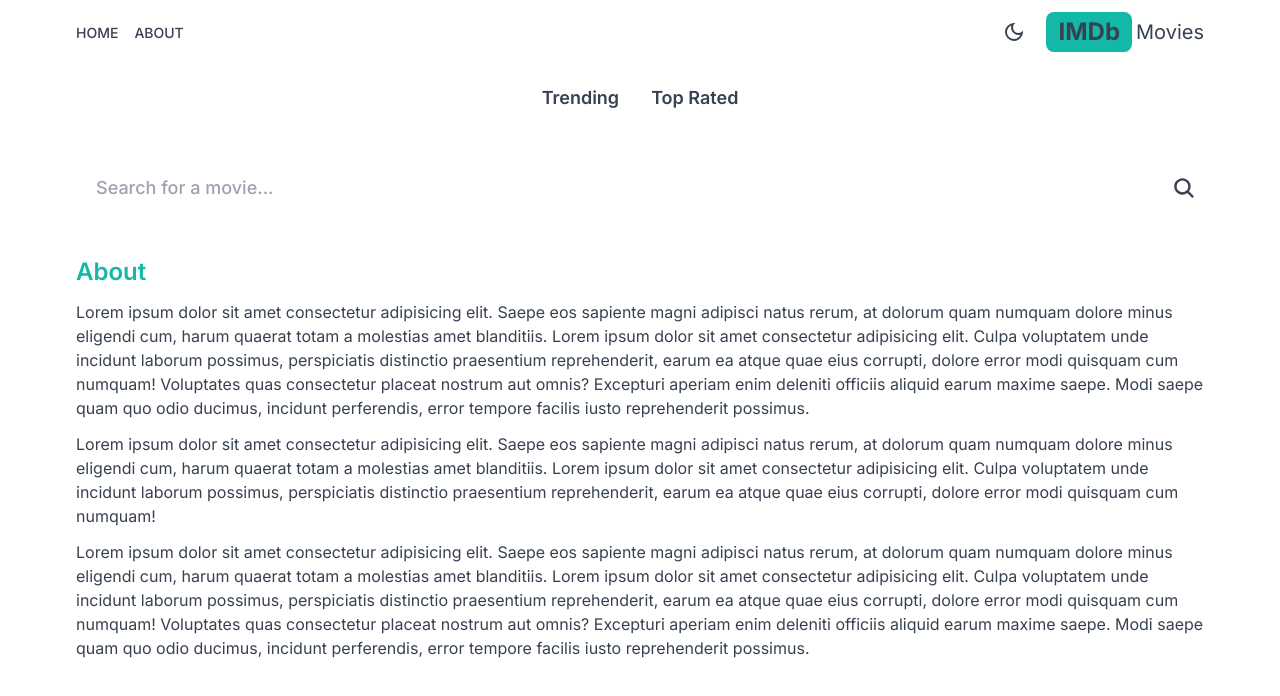
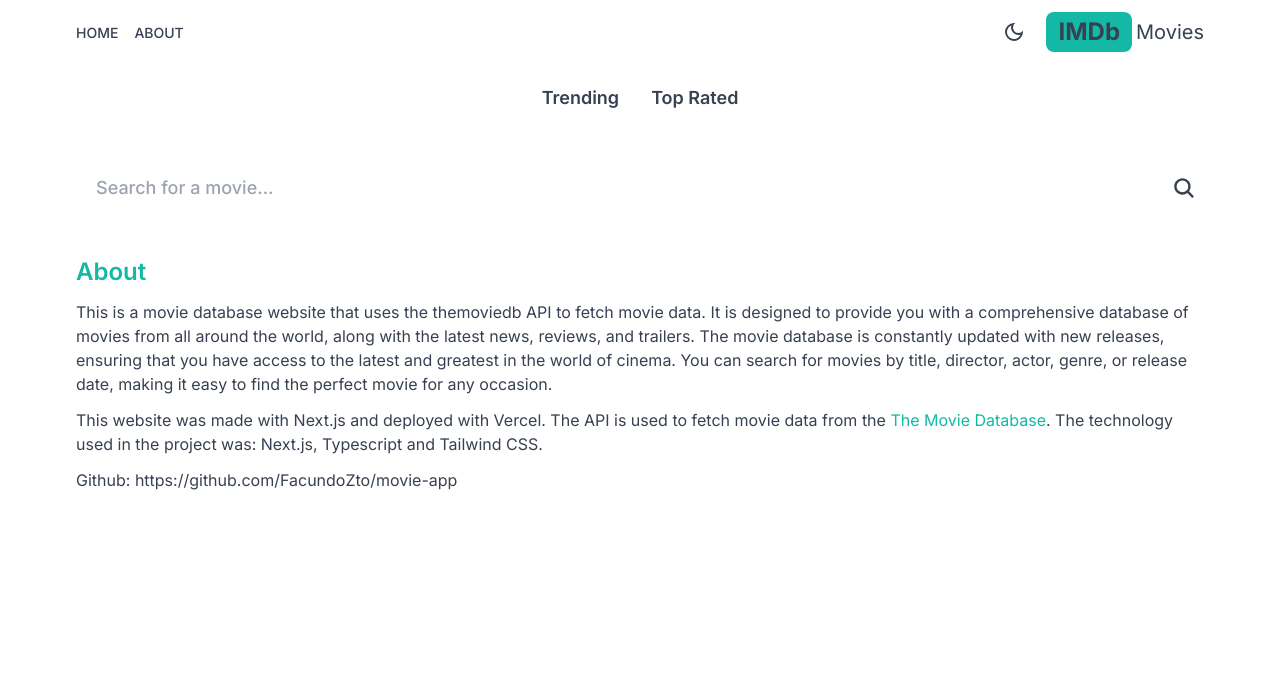
Before and after one commit to FacundoZto/movie-app, a Next.js app: page /about in a window 1280 px wide. Shown: the top 696 px of the page. Built offline with nearby package versions, Linux system fonts and the light colour scheme.

Commit message:
Update About page

```diff
--- a/src/app/about/page.tsx
+++ b/src/app/about/page.tsx
@@ -5,21 +5,26 @@ const About = () => {
     <div className='flex flex-col max-w-6xl mx-auto p-3 gap-3'>
       <h2 className='text-2xl font-semibold text-teal-500'>About</h2>
       <p>
-        Lorem ipsum dolor sit amet consectetur adipisicing elit. Saepe eos sapiente magni adipisci natus rerum, at dolorum quam numquam dolore minus eligendi cum, harum quaerat totam a molestias amet blanditiis.
-        Lorem ipsum dolor sit amet consectetur adipisicing elit. Culpa voluptatem unde incidunt laborum possimus, perspiciatis distinctio praesentium reprehenderit, earum ea atque quae eius corrupti, dolore error modi quisquam cum numquam!
-        Voluptates quas consectetur placeat nostrum aut omnis? Excepturi aperiam enim deleniti officiis aliquid earum maxime saepe. Modi saepe quam quo odio ducimus, incidunt perferendis, error tempore facilis iusto reprehenderit possimus.
+        This is a movie database website that uses the themoviedb API to fetch movie data.
+        It is designed to provide you with a comprehensive database of
+        movies from all around the world, along with the latest news, reviews,
+        and trailers. The movie database is constantly updated with new
+        releases, ensuring that you have access to the latest and greatest in
+        the world of cinema. You can search for movies by title, director,
+        actor, genre, or release date, making it easy to find the perfect movie
+        for any occasion.
       </p>
 
       <p>
-        Lorem ipsum dolor sit amet consectetur adipisicing elit. Saepe eos sapiente magni adipisci natus rerum, at dolorum quam numquam dolore minus eligendi cum, harum quaerat totam a molestias amet blanditiis.
-        Lorem ipsum dolor sit amet consectetur adipisicing elit. Culpa voluptatem unde incidunt laborum possimus, perspiciatis distinctio praesentium reprehenderit, earum ea atque quae eius corrupti, dolore error modi quisquam cum numquam!
+        This website was made with Next.js and deployed with Vercel.
+        The API is used to fetch movie data from the <a href="https://www.themoviedb.org/" className='text-teal-500'>The Movie Database</a>.
+        The technology used in the project was: <a href="https://nextjs.org/">Next.js</a>, <a href="https://www.typescriptlang.org/">Typescript</a> and <a href="https://tailwindcss.com/">Tailwind CSS</a>.
       </p>
 
       <p>
-        Lorem ipsum dolor sit amet consectetur adipisicing elit. Saepe eos sapiente magni adipisci natus rerum, at dolorum quam numquam dolore minus eligendi cum, harum quaerat totam a molestias amet blanditiis.
-        Lorem ipsum dolor sit amet consectetur adipisicing elit. Culpa voluptatem unde incidunt laborum possimus, perspiciatis distinctio praesentium reprehenderit, earum ea atque quae eius corrupti, dolore error modi quisquam cum numquam!
-        Voluptates quas consectetur placeat nostrum aut omnis? Excepturi aperiam enim deleniti officiis aliquid earum maxime saepe. Modi saepe quam quo odio ducimus, incidunt perferendis, error tempore facilis iusto reprehenderit possimus.
+        Github: https://github.com/FacundoZto/movie-app
       </p>
+
     </div>
   )
 }
```
